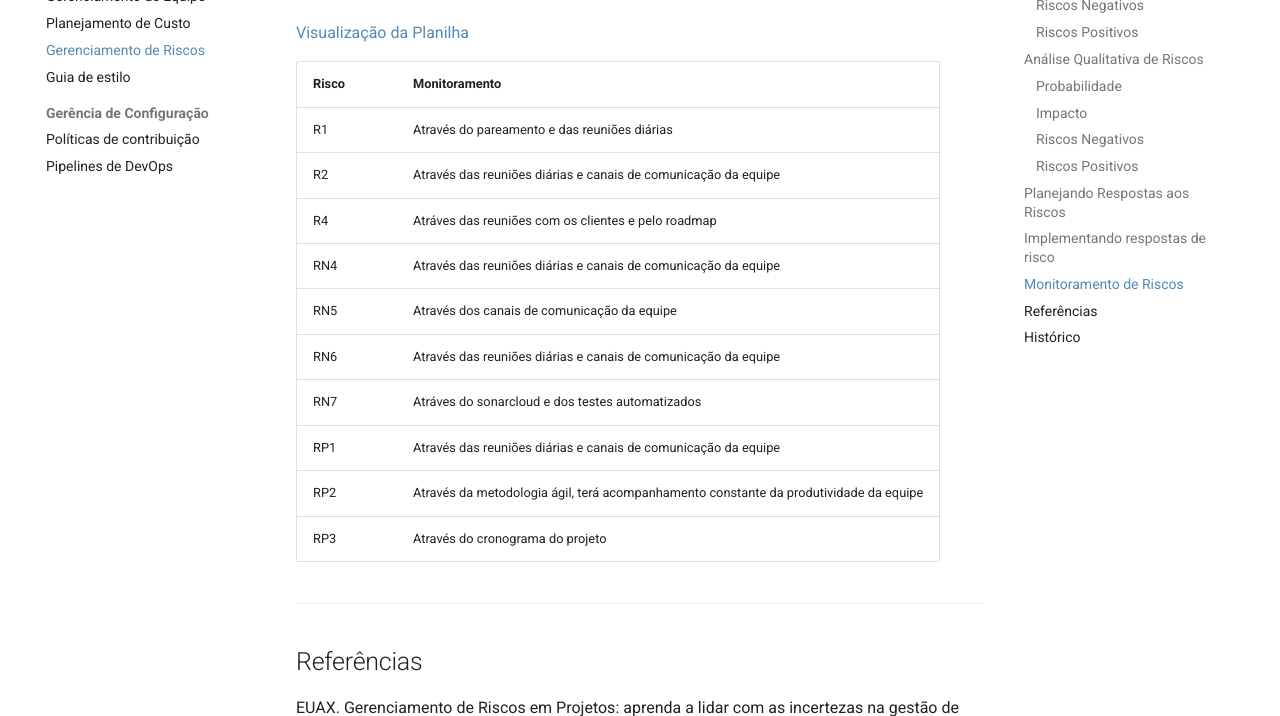
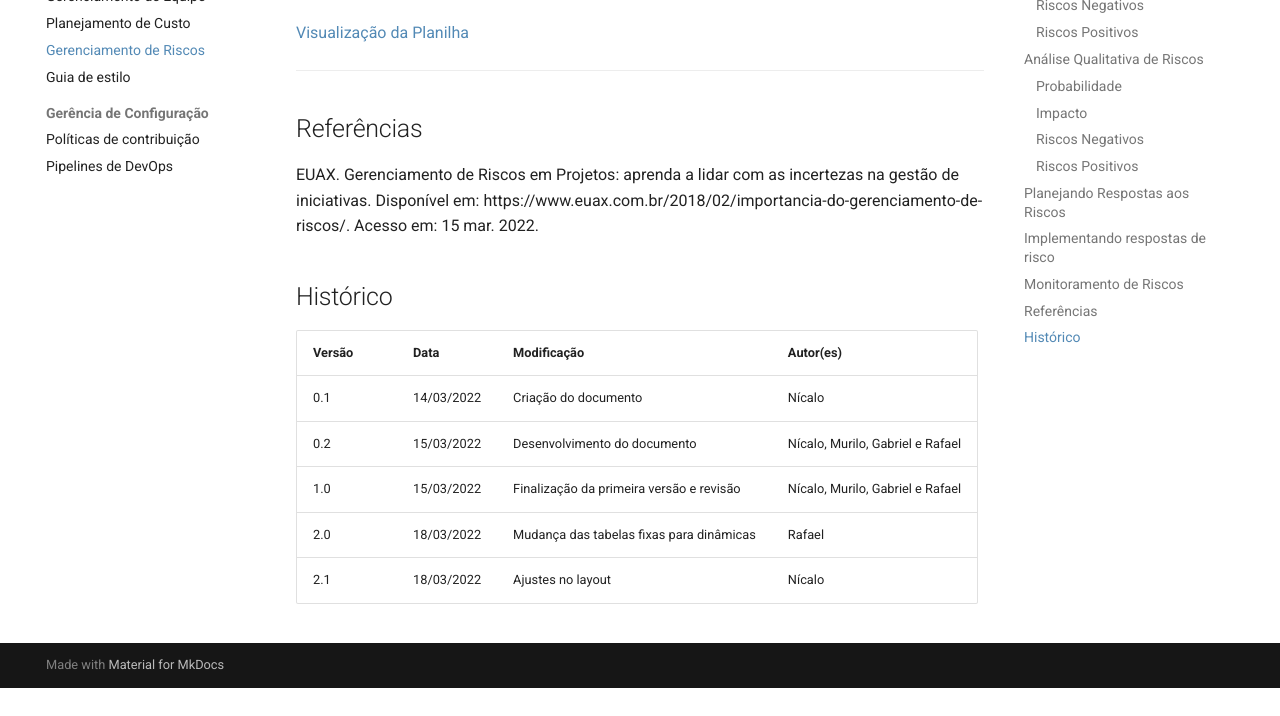
Before and after one commit to DITGO/2021-2-SiGeD-Doc, an MkDocs documentation site: the page built from docs/planejamento_risco.md, in a window 1280 px wide and 900 px high, scrolled down 5108 px, cut to the strip 184-900 px from the top of the window. Built offline with MkDocs 1.6.1 and Material for MkDocs 9.7.7, drawn with Linux system fonts in a browser that asks for light colours; comment, search, counter and statistics services are not loaded; after the commit the page ends 5980 px from its top, so only the background shows below that.

Commit message:
Update planejamento_risco.md

```diff
--- a/docs/planejamento_risco.md
+++ b/docs/planejamento_risco.md
@@ -115,19 +115,6 @@
 
 <a href="https://docs.google.com/spreadsheets/d/1dAtU35FemuUXYml6hwE1wCcqHi4GWn7f5uoqrUb7-KQ/edit?usp=sharing">Visualização da Planilha</a>
 
-| Risco | Monitoramento
-| -------- | -------- |
-| R1 | Através do pareamento e das reuniões diárias |
-| R2 | Através das reuniões diárias e canais de comunicação da equipe  |
-| R4 | Atráves das reuniões com os clientes e pelo roadmap |
-| RN4 | Através das reuniões diárias e canais de comunicação da equipe |
-| RN5 | Através dos canais de comunicação da equipe |
-| RN6 | Através das reuniões diárias e canais de comunicação da equipe |
-| RN7 | Atráves do sonarcloud e dos testes automatizados |
-| RP1 | Através das reuniões diárias e canais de comunicação da equipe |
-| RP2 | Através da metodologia ágil, terá acompanhamento constante da produtividade da equipe |
-| RP3 | Através do cronograma do projeto |
-
 - - -
 
 ## Referências
@@ -143,3 +130,4 @@ EUAX. Gerenciamento de Riscos em Projetos: aprenda a lidar com as incertezas na
 | 0.2    | 15/03/2022 | Desenvolvimento do documento | Nícalo, Murilo, Gabriel e Rafael |
 | 1.0    | 15/03/2022 | Finalização da primeira versão e revisão | Nícalo, Murilo, Gabriel e Rafael |
 | 2.0    | 18/03/2022 | Mudança das tabelas fixas para dinâmicas | Rafael |
+| 2.1    | 18/03/2022 | Ajustes no layout | Nícalo |
```
